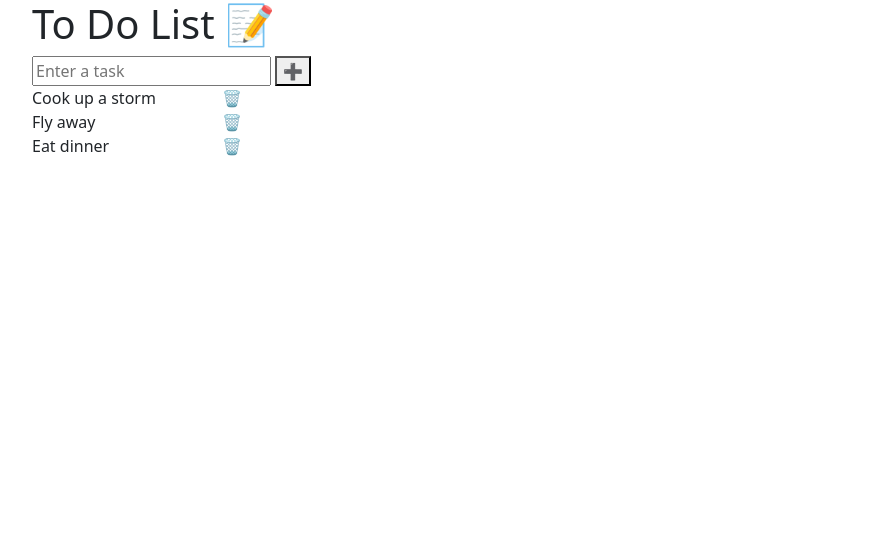
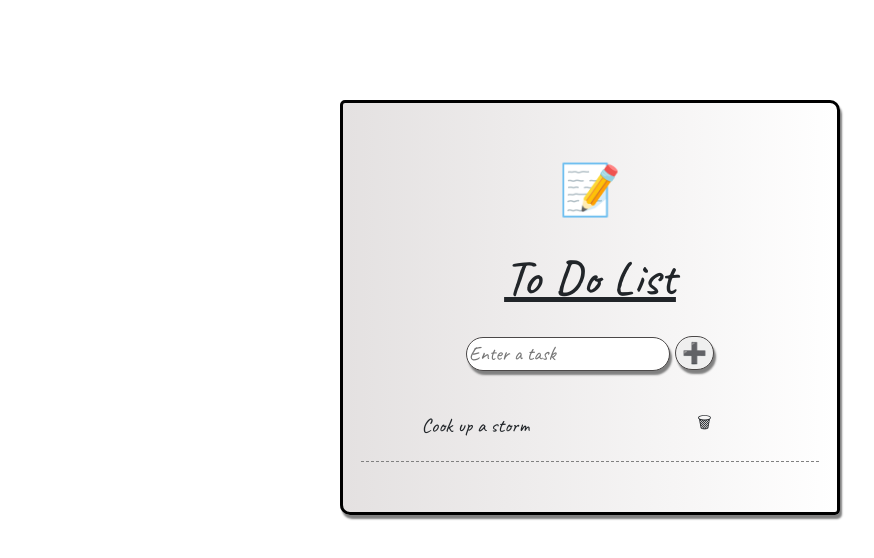
Before and after one commit to paigeymp/to-do-list, a plain HTML site: page index.html in a window 1280 px wide. Shown: the whole page, without its empty margins (50-924 px from the left). Drawn offline with nearby package versions, Linux system fonts and the light colour scheme; a web font is replaced by a local one.

Commit message:
added styling

```diff
--- a/index.html
+++ b/index.html
@@ -11,41 +11,35 @@
       integrity="sha384-rbsA2VBKQhggwzxH7pPCaAqO46MgnOM80zW1RWuH61DGLwZJEdK2Kadq2F9CUG65"
       crossorigin="anonymous"
     />
+    <link rel="stylesheet" href="style.css" />
+    <link rel="preconnect" href="https://fonts.googleapis.com" />
+    <link rel="preconnect" href="https://fonts.gstatic.com" crossorigin />
+    <link
+      href="https://fonts.googleapis.com/css2?family=Barrio&family=Boogaloo&family=Bungee+Hairline&family=Bungee+Inline&family=Bungee+Outline&family=Bungee+Shade&family=Bungee+Spice&family=Caveat:wght@400;500;600;700&family=Cutive+Mono&family=Frijole&family=Fuzzy+Bubbles:wght@400;700&family=Indie+Flower&family=Itim&family=Libre+Barcode+39+Text&family=M+PLUS+1+Code:wght@100;200;300;400;500;600;700&family=Monoton&family=Montez&family=Noto+Emoji:wght@300;400;500;600;700&family=Pacifico&family=Permanent+Marker&family=Press+Start+2P&family=Quicksand:wght@300;400;500;600;700&family=Rubik+Distressed&family=Rubik+Marker+Hatch&family=Rubik+Microbe&family=Rubik+Moonrocks&family=Rye&family=Shadows+Into+Light&family=Trade+Winds&family=Zen+Dots&display=swap"
+      rel="stylesheet"
+    />
   </head>
   <body>
     <div class="container">
-      <h1>To Do List 📝</h1>
+      <div class="emoji emojiList">📝</div>
+      <h1>To Do List</h1>
 
       <!--input field-->
+      <div class="taskMaster">
         <input
           type="text"
           name="task"
           id="task-master"
-        class="taskMaster"
+          class="taskInput"
           placeholder="Enter a task"
         />
-      <button id="add-task-btn" class="taskBtn">➕</button>
+        <button id="add-task-btn" class="taskBtn emojiBtn">➕</button>
+      </div>
+      <!--task list-->
 
-      <!--task list-->
-      <div class="taskItem">
-        <div class="row">
-          <div class="col-2">Cook up a storm</div>
-          <div class="col-1">🗑</div>
-        </div>
-      </div>
-
-      <div class="taskItem">
-        <div class="row">
-          <div class="col-2">Fly away</div>
-          <div class="col-1">🗑</div>
-        </div>
-      </div>
-
-      <div class="taskItem">
-        <div class="row">
-          <div class="col-2">Eat dinner</div>
-          <div class="col-1">🗑</div>
-        </div>
+      <div class="taskRow row">
+        <div class="col taskItem">Cook up a storm</div>
+        <div class="col emoji">🗑</div>
       </div>
     </div>
   </body>
--- /dev/null
+++ b/style.css
@@ -0,0 +1,60 @@
+body {
+  padding: 100px;
+}
+
+h1 {
+  text-align: center;
+  font-weight: 500;
+  font-size: 50px;
+  text-decoration: underline;
+}
+
+.container {
+  padding: 30px;
+  display: block;
+  margin: 0 auto;
+  text-align: center;
+  max-width: 500px;
+  font-family: "caveat", cursive;
+  border: 3px solid black;
+  border-radius: 5px 10px;
+  box-shadow: 2px 4px 2px grey;
+  padding-bottom: 50px;
+  background: linear-gradient(to right, rgb(228, 225, 225), white);
+}
+
+.taskMaster {
+  padding: 20px;
+  font-size: 20px;
+}
+
+.taskInput,
+.taskBtn {
+  border: 1px solid rgb(75, 72, 72);
+  border-radius: 20px;
+  box-shadow: 2px 4px 2px grey;
+}
+
+.taskItem {
+  font-size: 20px;
+}
+
+.taskRow {
+  border-bottom: 1px dashed grey;
+}
+
+.emoji,
+.taskItem {
+  padding: 20px;
+  display: block;
+  justify-content: space-between;
+}
+
+.emojiList {
+  font-size: 50px;
+}
+
+.emoji,
+.emojiBtn {
+  font-family: "noto emoji", cursive;
+}
```
Lines whose indentation alone changed are shown as unchanged.
